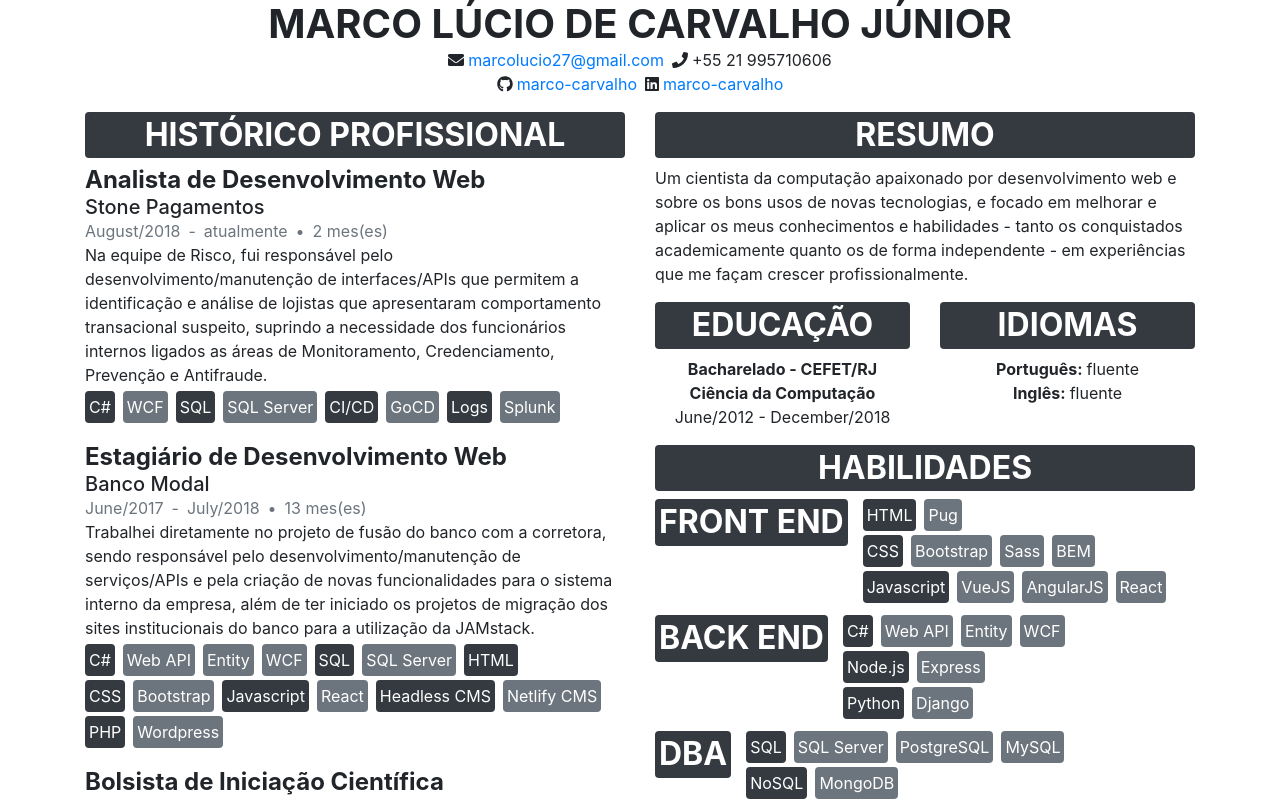
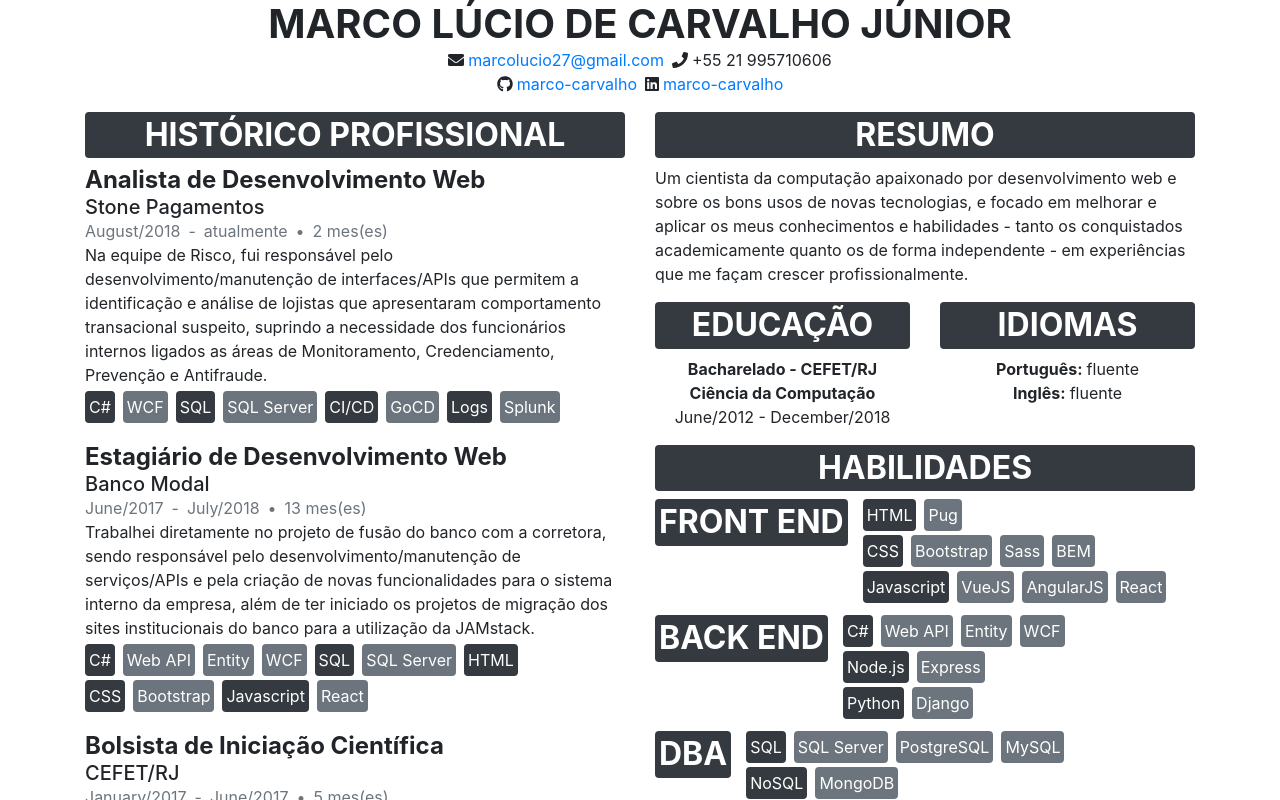
Before and after one commit to marco-carvalho/resume, a Vue app: page / in a window 1280 px wide. Shown: the top 800 px of the page. Built offline with nearby package versions, Linux system fonts and the light colour scheme.

Commit message:
fuck PHP

```diff
--- a/src/components/Experiences.vue
+++ b/src/components/Experiences.vue
@@ -48,8 +48,6 @@ div
               {name:"HTML"},
               {name:"CSS", subtecnologies: ["Bootstrap"]},
               {name:"Javascript", subtecnologies: ["React"]},
-              {name:"Headless CMS", subtecnologies: ["Netlify CMS"]},
-              {name:"PHP", subtecnologies: ["Wordpress"]},
             ]
           },
           {
```
